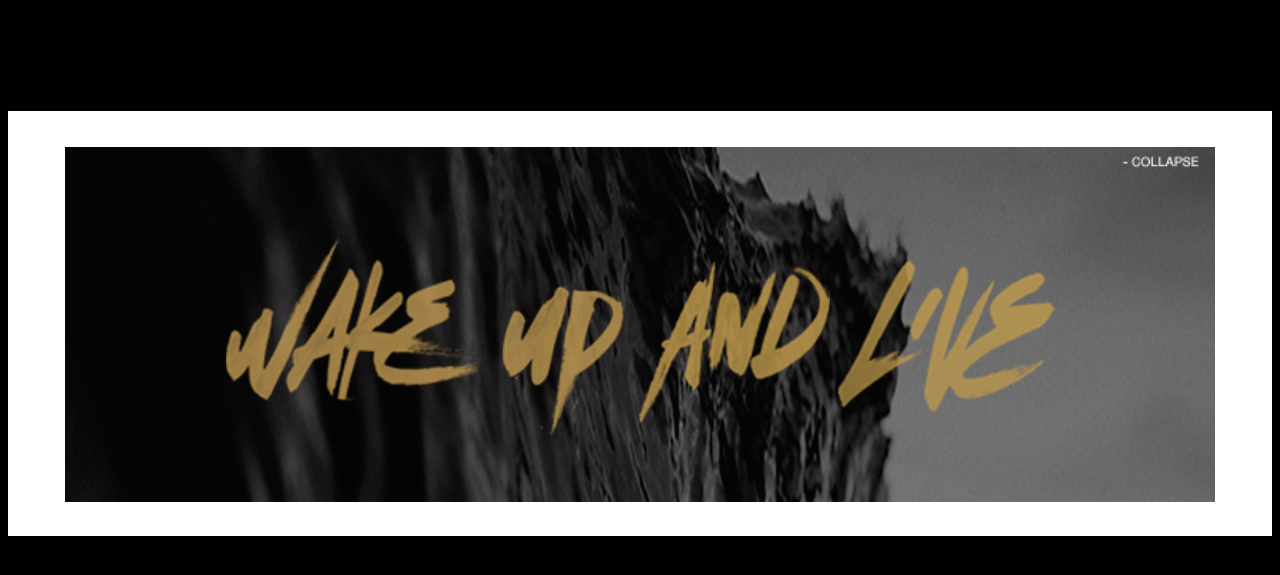
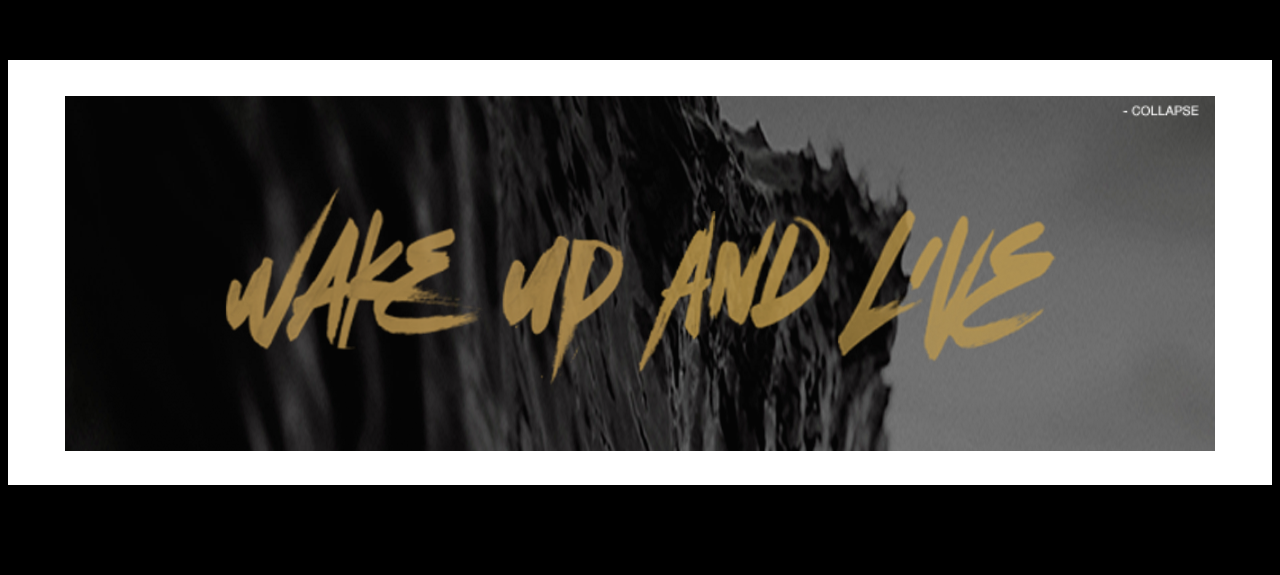
Before and after one commit to alexblackjr/PSD-to-HTML, a plain HTML site: page index.html in a window 1280 px wide. Shown: the part 131-706 px from the top of the page. Drawn offline with nearby package versions, Linux system fonts and the light colour scheme.

Commit message:
chrome top position shift

```diff
--- a/css/main.css
+++ b/css/main.css
@@ -17,6 +17,7 @@ body {
 	background: white;
 	width: 100%;
 	height: 425px;
+	-webkit-transform: translate(0%, -12%);
 	-ms-transform: translate(0%, 5%);
 }
 
```
